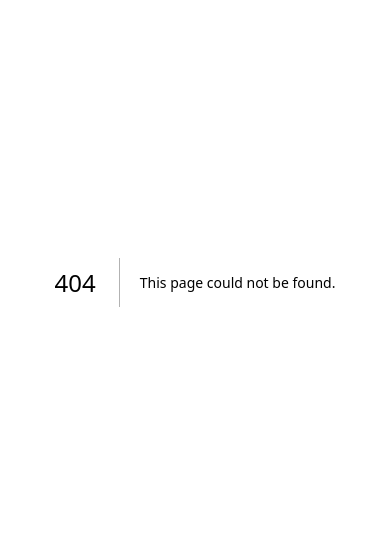
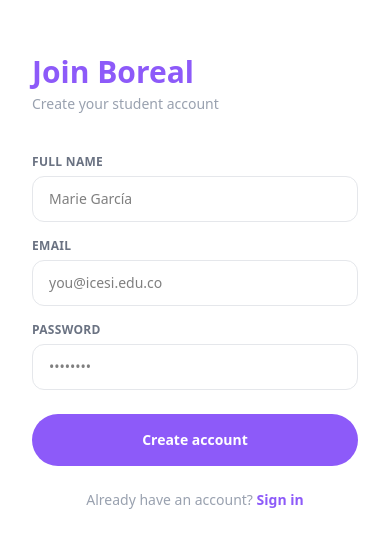
Before and after one commit to davidgarciamunozz/NapFlow-IoT-Boreal, a Next.js app in the folder boreal/: page /app/register in a window 390 px wide. Before the commit this address had no page. Shown: the part 140-688 px from the top of the page. Built offline with nearby package versions, Linux system fonts and the light colour scheme.

Commit message:
feat: add Client 2 mobile layout and login/register pages

```diff
--- /dev/null
+++ b/boreal/app/app/layout.tsx
@@ -0,0 +1,9 @@
+export default function AppLayout({ children }: { children: React.ReactNode }) {
+  return (
+    <div className="min-h-screen bg-decoration/40 flex items-start justify-center sm:items-center sm:py-8">
+      <div className="relative w-full max-w-[402px] min-h-screen sm:min-h-0 sm:rounded-[2.5rem] sm:shadow-2xl bg-white overflow-hidden">
+        {children}
+      </div>
+    </div>
+  )
+}
--- /dev/null
+++ b/boreal/app/app/login/page.tsx
@@ -0,0 +1,79 @@
+'use client'
+import { useState } from 'react'
+import Link from 'next/link'
+import { useRouter } from 'next/navigation'
+import { createClient } from '@/lib/supabase/client'
+
+export default function LoginPage() {
+  const router = useRouter()
+  const [email, setEmail] = useState('')
+  const [password, setPassword] = useState('')
+  const [error, setError] = useState('')
+  const [loading, setLoading] = useState(false)
+
+  async function handleSubmit(e: React.FormEvent) {
+    e.preventDefault()
+    setLoading(true)
+    setError('')
+    const supabase = createClient()
+    const { error } = await supabase.auth.signInWithPassword({ email, password })
+    if (error) {
+      setError(error.message)
+      setLoading(false)
+    } else {
+      router.push('/app')
+      router.refresh()
+    }
+  }
+
+  return (
+    <div className="min-h-screen flex flex-col justify-center px-8 py-12">
+      <div className="mb-10">
+        <h1 className="text-3xl font-bold text-primary mb-1">Welcome back</h1>
+        <p className="text-gray-400 text-sm">Sign in to your Boreal account</p>
+      </div>
+      <form onSubmit={handleSubmit} className="flex flex-col gap-4">
+        <div>
+          <label className="block text-xs font-semibold text-gray-500 mb-1.5 uppercase tracking-wide">
+            Email
+          </label>
+          <input
+            type="email"
+            value={email}
+            onChange={(e) => setEmail(e.target.value)}
+            required
+            placeholder="you@icesi.edu.co"
+            className="w-full border border-gray-200 rounded-xl px-4 py-3 text-sm outline-none focus:border-primary transition"
+          />
+        </div>
+        <div>
+          <label className="block text-xs font-semibold text-gray-500 mb-1.5 uppercase tracking-wide">
+            Password
+          </label>
+          <input
+            type="password"
+            value={password}
+            onChange={(e) => setPassword(e.target.value)}
+            required
+            placeholder="••••••••"
+            className="w-full border border-gray-200 rounded-xl px-4 py-3 text-sm outline-none focus:border-primary transition"
+          />
+        </div>
+        {error && <p className="text-red-500 text-xs">{error}</p>}
+        <button
+          type="submit"
+          disabled={loading}
+          className="mt-2 w-full bg-primary text-white rounded-full py-4 font-bold text-sm disabled:opacity-60 transition"
+        >
+          {loading ? 'Signing in…' : 'Sign in'}
+        </button>
+      </form>
+      <p className="mt-6 text-center text-sm text-gray-400">
+        No account?{' '}
+        <Link href="/app/register" className="text-primary font-semibold">
+          Register
+        </Link>
+      </p>
+    </div>
+  )
+}
--- /dev/null
+++ b/boreal/app/app/register/page.tsx
@@ -0,0 +1,81 @@
+'use client'
+import { useState } from 'react'
+import Link from 'next/link'
+import { useRouter } from 'next/navigation'
+import { createClient } from '@/lib/supabase/client'
+
+export default function RegisterPage() {
+  const router = useRouter()
+  const [name, setName] = useState('')
+  const [email, setEmail] = useState('')
+  const [password, setPassword] = useState('')
+  const [error, setError] = useState('')
+  const [loading, setLoading] = useState(false)
+
+  async function handleSubmit(e: React.FormEvent) {
+    e.preventDefault()
+    setLoading(true)
+    setError('')
+    const supabase = createClient()
+
+    const { error: signUpError } = await supabase.auth.signUp({
+      email,
+      password,
+      options: { data: { name } },
+    })
+
+    if (signUpError) {
+      setError(signUpError.message)
+      setLoading(false)
+      return
+    }
+
+    router.push('/app')
+    router.refresh()
+  }
+
+  return (
+    <div className="min-h-screen flex flex-col justify-center px-8 py-12">
+      <div className="mb-10">
+        <h1 className="text-3xl font-bold text-primary mb-1">Join Boreal</h1>
+        <p className="text-gray-400 text-sm">Create your student account</p>
+      </div>
+      <form onSubmit={handleSubmit} className="flex flex-col gap-4">
+        {[
+          { label: 'Full name', type: 'text', value: name, setter: setName, placeholder: 'Marie García' },
+          { label: 'Email', type: 'email', value: email, setter: setEmail, placeholder: 'you@icesi.edu.co' },
+          { label: 'Password', type: 'password', value: password, setter: setPassword, placeholder: '••••••••' },
+        ].map(({ label, type, value, setter, placeholder }) => (
+          <div key={label}>
+            <label className="block text-xs font-semibold text-gray-500 mb-1.5 uppercase tracking-wide">
+              {label}
+            </label>
+            <input
+              type={type}
+              value={value}
+              onChange={(e) => setter(e.target.value)}
+              required
+              placeholder={placeholder}
+              minLength={type === 'password' ? 6 : undefined}
+              className="w-full border border-gray-200 rounded-xl px-4 py-3 text-sm outline-none focus:border-primary transition"
+            />
+          </div>
+        ))}
+        {error && <p className="text-red-500 text-xs">{error}</p>}
+        <button
+          type="submit"
+          disabled={loading}
+          className="mt-2 w-full bg-primary text-white rounded-full py-4 font-bold text-sm disabled:opacity-60 transition"
+        >
+          {loading ? 'Creating account…' : 'Create account'}
+        </button>
+      </form>
+      <p className="mt-6 text-center text-sm text-gray-400">
+        Already have an account?{' '}
+        <Link href="/app/login" className="text-primary font-semibold">
+          Sign in
+        </Link>
+      </p>
+    </div>
+  )
+}
```
